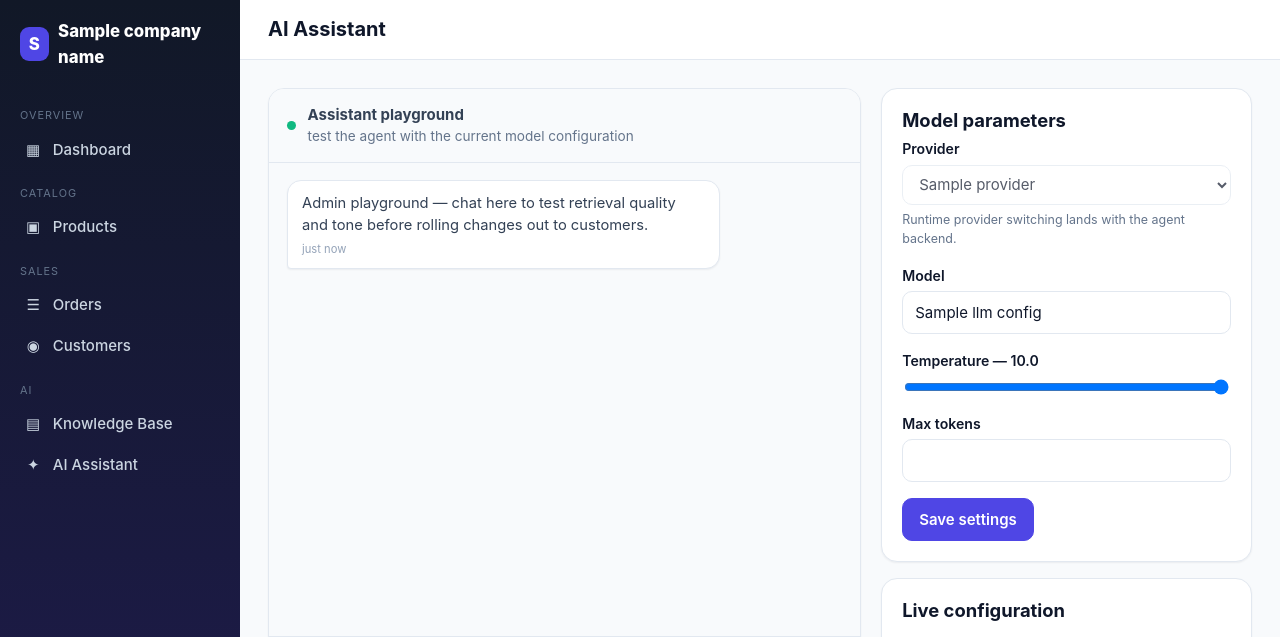
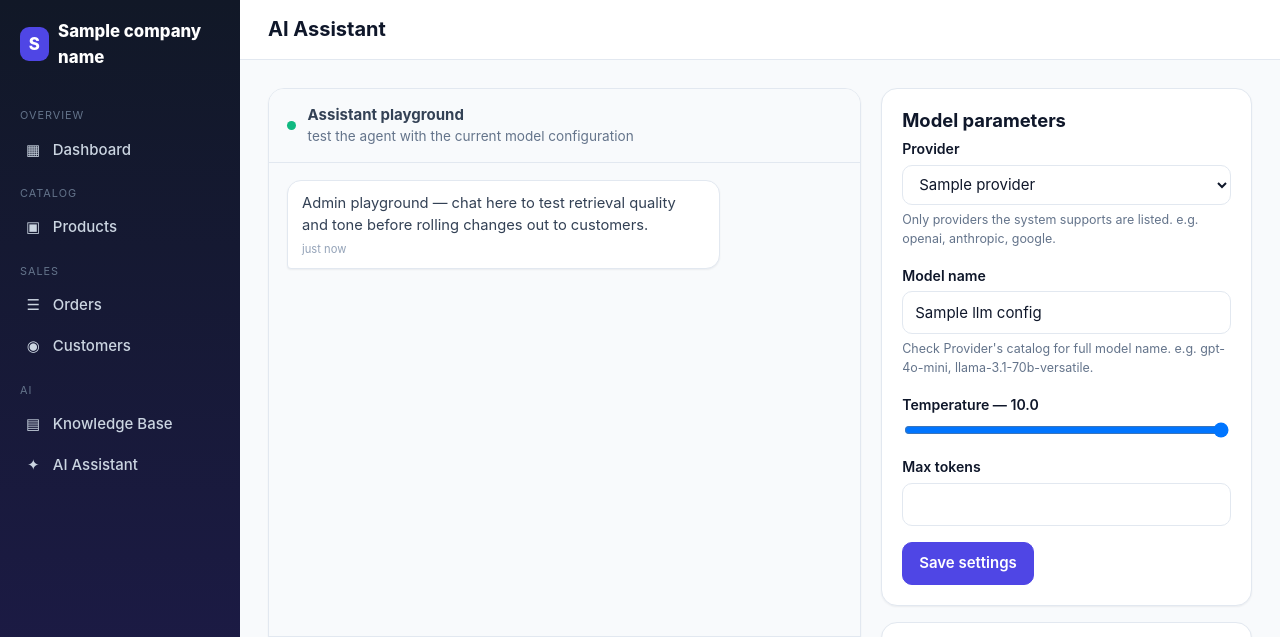
Before and after one commit to Mahmoud-T-Almetwally/E-Commerce-AI-Assistant, a Python web app: template templates/chat/admin.html in a window 1280 px wide. Shown: the top 637 px of the page. Run offline with Jinja, Linux system fonts and the light colour scheme; the template is opened without the code that fills it: most values are stand-ins (such as "Sample title", 1, 10 or a date in 2020).

Commit message:
Edited: Hardened provider selection to only display & allow config valid values

```diff
--- a/templates/chat/admin.html
+++ b/templates/chat/admin.html
@@ -38,14 +38,17 @@
       {{ csrf_field() }}
       <div class="field">
         <label for="m-provider">Provider</label>
-        <select id="m-provider" name="provider" disabled>
-          <option selected>{{ llm_config.provider }}</option>
+        <select id="m-provider" name="provider">
+          {% for p in providers %}
+          <option value="{{ p }}" {{ 'selected' if llm_config.provider == p }}>{{ p | capitalize }}</option>
+          {% endfor %}
         </select>
-        <span class="hint">Runtime provider switching lands with the agent backend.</span>
+        <span class="hint">Only providers the system supports are listed. e.g. openai, anthropic, google.</span>
       </div>
       <div class="field">
-        <label for="m-model">Model</label>
-        <input id="m-model" name="model_name" value="{{ llm_config.model_name }}">
+        <label for="m-model">Model name</label>
+        <input id="m-model" name="model_name" type="text" value="{{ llm_config.model_name }}">
+        <span class="hint">Check Provider's catalog for full model name. e.g. gpt-4o-mini, llama-3.1-70b-versatile.</span>
       </div>
       <div class="field">
         <label for="m-temp">Temperature — <output>{{ '%.1f' | format(llm_config.temperature) }}</output></label>
```
Also changed, not shown: routes/chat.py (+7 -1 lines).
